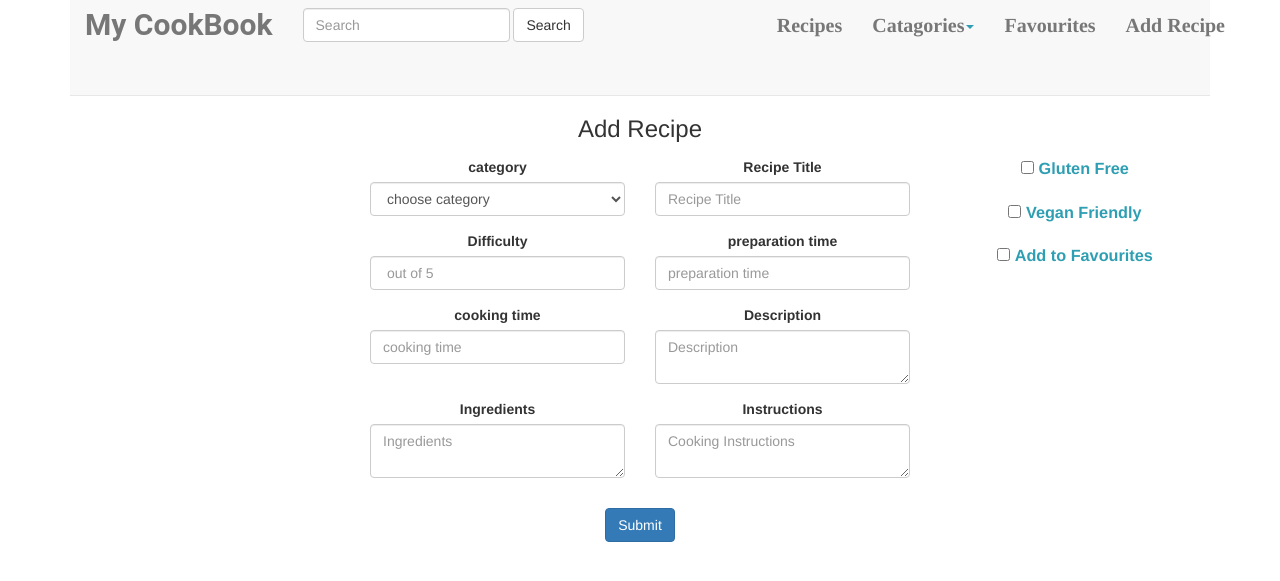
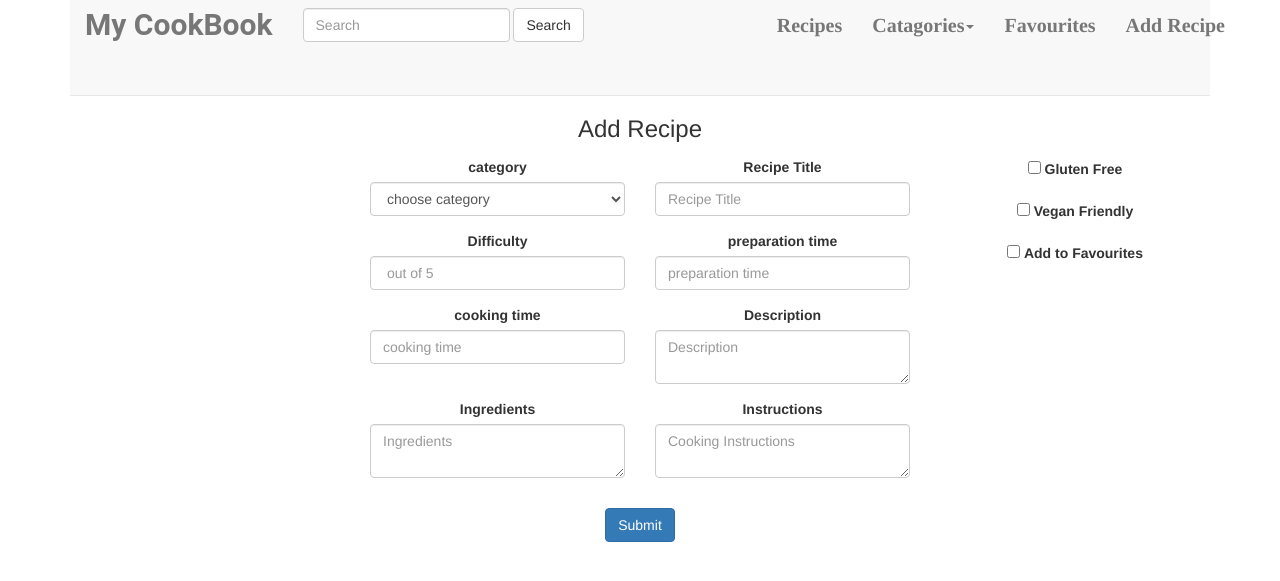
Before and after one commit to rayme1975/my_cookbook, a Flask app: page /add_recipe in a window 1280 px wide. Shown: the top 581 px of the page. Run offline with Flask 2, Linux system fonts and the light colour scheme; data that the repository does not hold is empty; some libraries are stand-ins or nearby versions.

Commit message:
style removed from span

```diff
--- a/static/style/style.css
+++ b/static/style/style.css
@@ -11,20 +11,12 @@ p {
 
 .prep {
   padding-top: 5px;
-}
-
-
-
-
-
-
-
-span {
-
+  display: inline-block;
   font-family: "Ek Mukta",Helvetica,Arial,Sans-serif;
   color: #2e9fb3;
   font-size: 1.625rem;
 }
+
 
 .cookingInfo {
   font-weight: 700;
```
